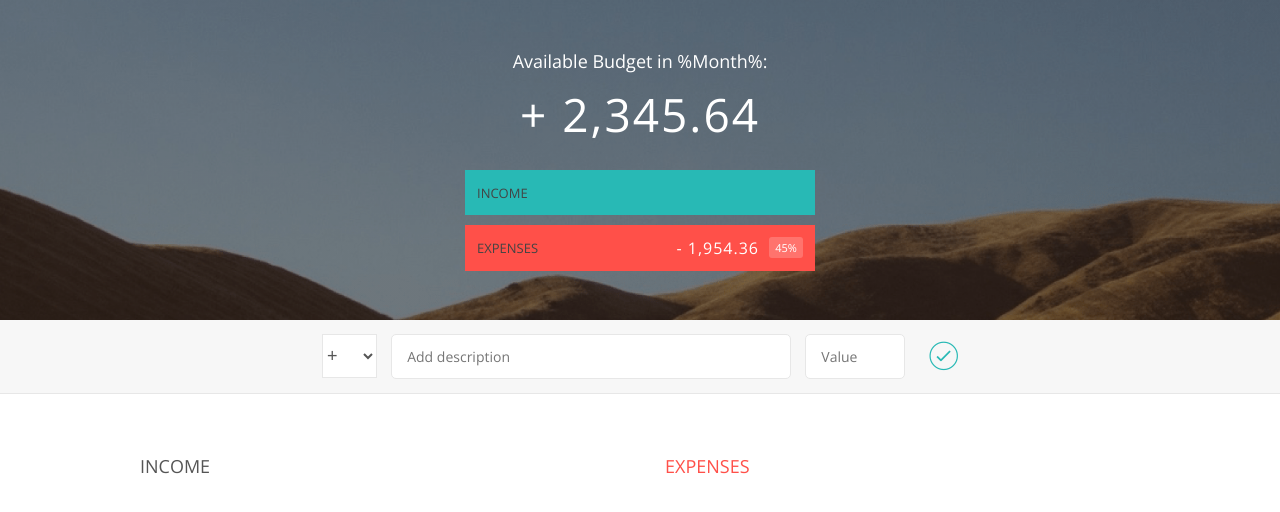
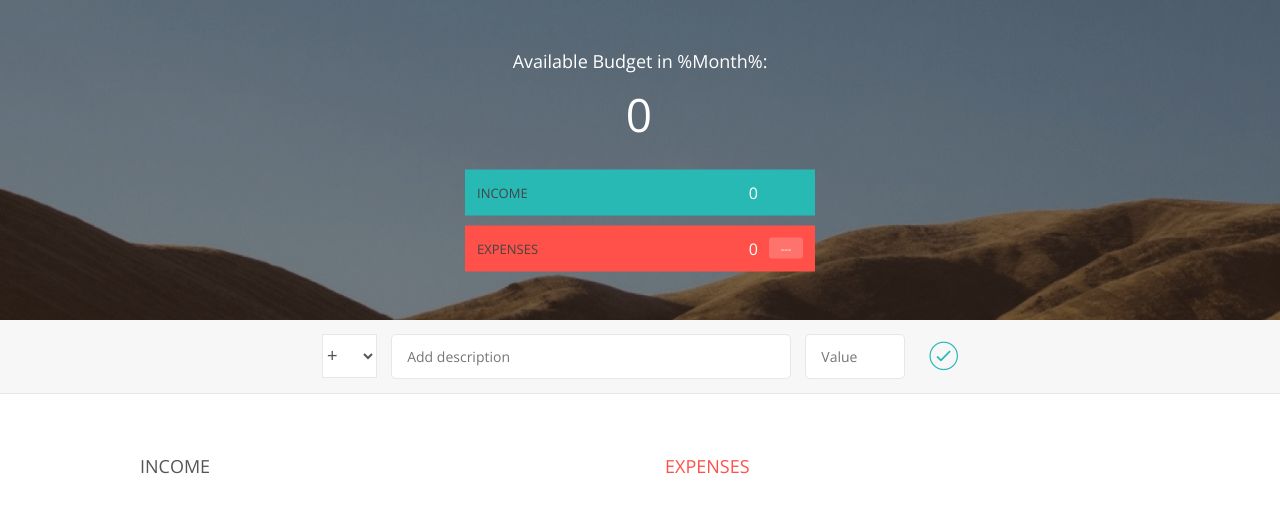
Before and after one commit to alphabetakatja/budget-app, a plain HTML site: page index.html in a window 1280 px wide. Drawn offline with nearby package versions, Linux system fonts and the light colour scheme.

Commit message:
Reset initial values of budget object

```diff
--- a/app.js
+++ b/app.js
@@ -30,9 +30,7 @@ let budgetController = (function() {
   let calculateTotal = function(type) {
     let sum = 0;
     data.allItems[type].forEach(function(current) {
-        console.log('current', current);
         sum += current.value;
-        console.log('sum', sum);
     });
     data.totals[type] = sum;
   };
@@ -157,7 +155,12 @@ let UIController = (function() {
       document.querySelector(DOMstrings.budgetLabel).textContent = obj.budget;
       document.querySelector(DOMstrings.incomeLabel).textContent = obj.totalInc;
       document.querySelector(DOMstrings.expensesLabel).textContent = obj.totalExp;
-      document.querySelector(DOMstrings.percentageLabel).textContent = obj.percentage;
+
+      if (obj.percentage > 0) {
+        document.querySelector(DOMstrings.percentageLabel).textContent = obj.percentage + '%';
+      } else {
+        document.querySelector(DOMstrings.percentageLabel).textContent = '---';
+      }
     },
     getDOMstrings: function() {
       return DOMstrings;
@@ -219,6 +222,12 @@ let appController = (function(budgetCtrl, UICtrl) {
   return {
     init: function() {
       console.log("Application has started!");
+      UICtrl.displayBudget({
+        budget: 0,
+        totalInc: 0,
+        totalExp: 0,
+        percentage: -1
+      });
       setUpEventListeners();
     }
   };
--- a/index.html
+++ b/index.html
@@ -22,7 +22,7 @@
           Available Budget in <span class="budget__title--month">%Month%</span>:
         </div>
 
-        <div class="budget__value">+ 2,345.64</div>
+        <div class="budget__value"></div>
 
         <div class="budget__income clearfix">
           <div class="budget__income--text">Income</div>
@@ -35,8 +35,8 @@
         <div class="budget__expenses clearfix">
           <div class="budget__expenses--text">Expenses</div>
           <div class="right clearfix">
-            <div class="budget__expenses--value">- 1,954.36</div>
-            <div class="budget__expenses--percentage">45%</div>
+            <div class="budget__expenses--value"></div>
+            <div class="budget__expenses--percentage">%</div>
           </div>
         </div>
       </div>
```
